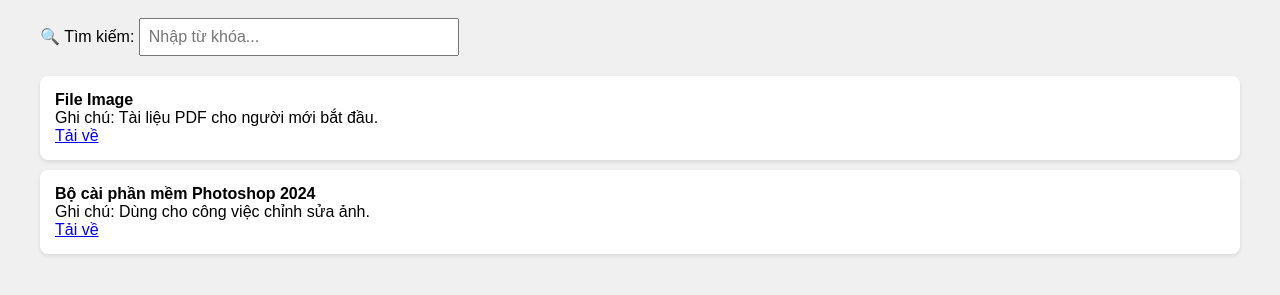
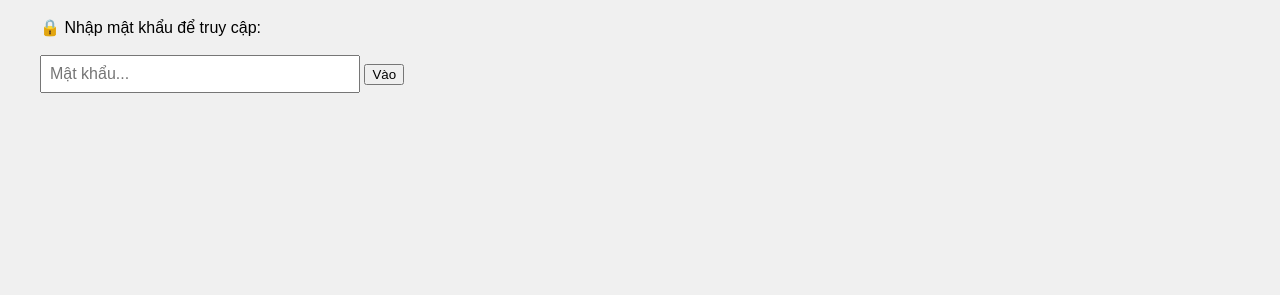
Before and after one commit to storetruongtuanstore/KumiData, a plain HTML site: page index.html in a window 1280 px wide. Shown: the part 81-376 px from the top of the page. Drawn offline with Linux system fonts and the light colour scheme.

Commit message:
Update index.html

```diff
--- a/index.html
+++ b/index.html
@@ -22,13 +22,16 @@
     .item-title {
       font-weight: bold;
     }
-    .search {
+    .search, #passwordSection {
       margin-bottom: 20px;
     }
-    input[type="text"] {
+    input[type="text"], input[type="password"] {
       padding: 8px;
       width: 300px;
       font-size: 16px;
+    }
+    #dataSection {
+      display: none;
     }
   </style>
 </head>
@@ -36,6 +39,14 @@
 
   <h1>📁 Kho Dữ Liệu Cá Nhân</h1>
 
+  <div id="passwordSection">
+    🔒 Nhập mật khẩu để truy cập: <br><br>
+    <input type="password" id="passwordInput" placeholder="Mật khẩu...">
+    <button onclick="checkPassword()">Vào</button>
+    <div id="wrongPass" style="color:red; margin-top:10px;"></div>
+  </div>
+
+  <div id="dataSection">
     <div class="search">
       🔍 Tìm kiếm: <input type="text" id="searchInput" onkeyup="filterItems()" placeholder="Nhập từ khóa...">
     </div>
@@ -52,11 +63,24 @@
         <div>Ghi chú: Dùng cho công việc chỉnh sửa ảnh.</div>
         <a href="https://drive.google.com/file/d/xyz987abc/view" target="_blank">Tải về</a>
       </div>
-
-    <!-- Bạn có thể thêm nhiều item tương tự ở đây -->
+    </div>
   </div>
 
   <script>
+    const CORRECT_PASSWORD = "Bnm@123bnm"; // 👉 Thay đổi mật khẩu tại đây
+
+    function checkPassword() {
+      const input = document.getElementById("passwordInput").value;
+      const error = document.getElementById("wrongPass");
+      if (input === CORRECT_PASSWORD) {
+        document.getElementById("passwordSection").style.display = "none";
+        document.getElementById("dataSection").style.display = "block";
+        error.textContent = "";
+      } else {
+        error.textContent = "Mật khẩu sai. Vui lòng thử lại.";
+      }
+    }
+
     function filterItems() {
       const input = document.getElementById("searchInput");
       const filter = input.value.toLowerCase();
```
Lines whose indentation alone changed are shown as unchanged.
